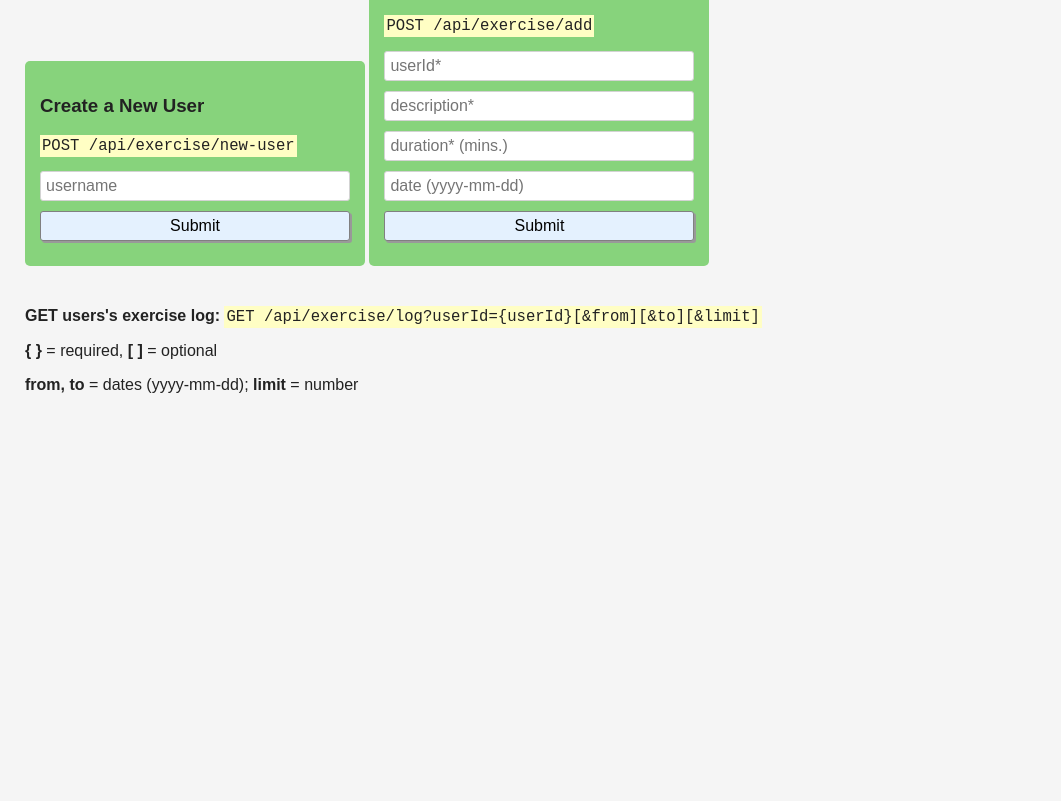
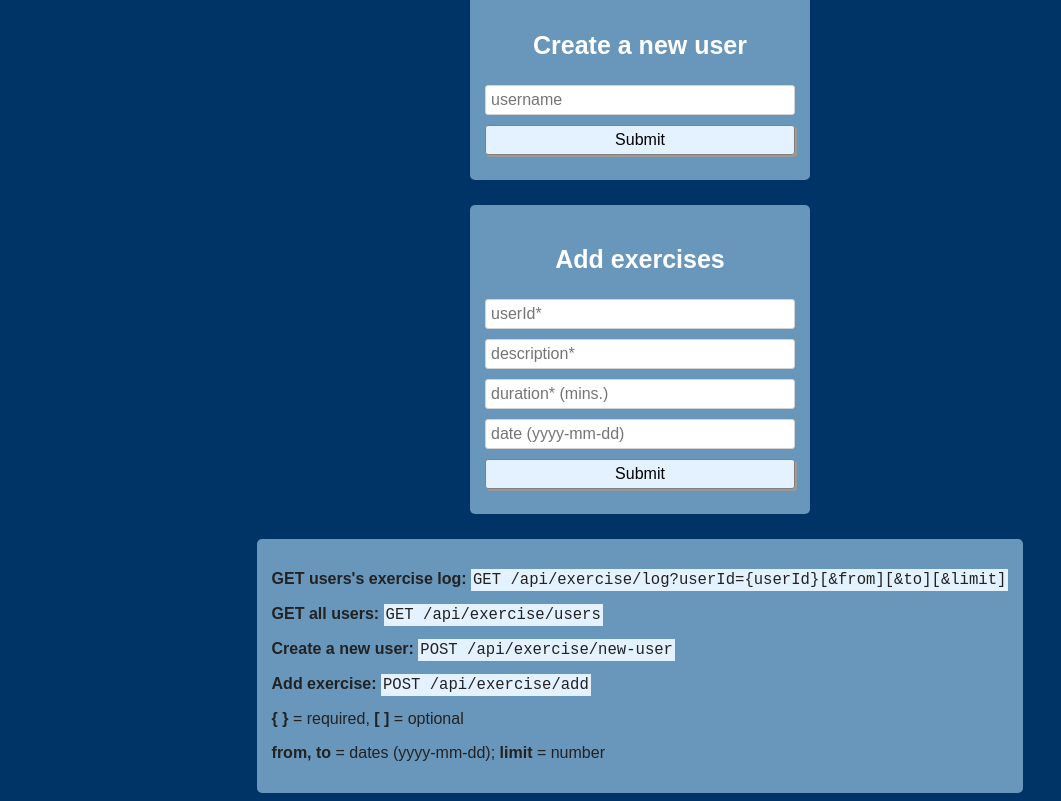
Before and after one commit to johnngo10/exercise-tracker, a website: page views/index.html in a window 1280 px wide. Shown: the part 142-943 px from the top of the page, without its empty margins (0-1061 px from the left). Before the commit the page ends 800 px from the top, so only its background shows below. Drawn offline with Linux system fonts and the light colour scheme; files that its build step writes are made by us from their sources.

Commit message:
updated styling

```diff
--- a/public/style.css
+++ b/public/style.css
@@ -3,15 +3,28 @@
 }
 
 body {
-  font-family:sans-serif;
-  margin: 25px;
+  font-family: sans-serif;
+  /* margin: 25px; */
   color: #222;
-  background-color: #f5f5f5;
+  background-color: #003366;
+}
+
+.container {
+  display: flex;
+  flex-direction: column;
+  justify-content: center;
+  align-items: center;
 }
 
 h1 {
   font-weight: bold;
+  color: white;
+  font-size: 50px;
+}
 
+h3 {
+  font-size: 25px;
+  color: white;
 }
 
 p {
@@ -21,11 +34,12 @@ p {
 form {
   margin-bottom: 25px;
   padding: 15px;
-  background-color: #87D37C;
+  background-color: #6897bb;
   display: inline-block;
   width: 100%;
   max-width: 340px;
   border-radius: 5px;
+  text-align: center;
 }
 
 input {
@@ -38,22 +52,28 @@ input {
   font-size: 16px;
 }
 
-input[type=submit] {
+input[type='submit'] {
   font-size: 16px;
   border-radius: 3px;
-  background-color: #E4F1FE;
+  background-color: #e4f1fe;
   border: 1px solid grey;
   box-shadow: 2px 2px #999;
   cursor: pointer;
 }
 
-input[type=submit]:hover {
-  background-color: #FFFEC4;
+input[type='submit']:hover {
+  background-color: #bbdaf9;
 }
 
 code {
   font-family: monospace;
   font-size: 1.2em;
-  background-color: #FFFEC4;
+  background-color: #e4f1fe;
   padding: 2px;
 }
+
+.info {
+  background-color: #6897bb;
+  padding: 15px;
+  border-radius: 5px;
+}
--- a/views/index.html
+++ b/views/index.html
@@ -1,34 +1,72 @@
 <!DOCTYPE html>
 <html>
-
   <head>
-      <title>Exercise Tracker</title>
-      <link href="https://fonts.googleapis.com/css?family=Roboto" rel="stylesheet" type="text/css">
-      <link href="style.css" rel="stylesheet" type="text/css">
+    <title>Exercise Tracker REST API</title>
+    <link
+      href="https://fonts.googleapis.com/css?family=Roboto"
+      rel="stylesheet"
+      type="text/css"
+    />
+    <link href="style.css" rel="stylesheet" type="text/css" />
   </head>
 
   <body>
     <div class="container">
-         <h1>Exercise tracker</h1>
+      <h1>Exercise Tracker REST API</h1>
       <form action="/api/exercise/new-user" method="post">
-            <h3>Create a New User</h3>
-            <p><code>POST /api/exercise/new-user</code></p>
-            <input id="uname" type="text" name="username" placeholder="username">
-            <input type="submit" value="Submit">
+        <h3>Create a new user</h3>
+        <input id="uname" type="text" name="username" placeholder="username" />
+        <input type="submit" value="Submit" />
       </form>
       <form action="/api/exercise/add" method="post">
         <h3>Add exercises</h3>
-            <p><code>POST /api/exercise/add</code></p>
-            <input id="uid" type="text" name="userId" placeholder="userId*">
-            <input id="desc" type="text" name="description" placeholder="description*">
-            <input id="dur" type="text" name="duration" placeholder="duration* (mins.)">
-            <input id="dat" type="text" name="date" placeholder="date (yyyy-mm-dd)">
-            <input type="submit" value="Submit">
+        <input id="uid" type="text" name="userId" placeholder="userId*" />
+        <input
+          id="desc"
+          type="text"
+          name="description"
+          placeholder="description*"
+        />
+        <input
+          id="dur"
+          type="text"
+          name="duration"
+          placeholder="duration* (mins.)"
+        />
+        <input
+          id="dat"
+          type="text"
+          name="date"
+          placeholder="date (yyyy-mm-dd)"
+        />
+        <input type="submit" value="Submit" />
       </form>
-          <p><strong>GET users's exercise log: </strong><code>GET /api/exercise/log?userId={userId}[&amp;from][&amp;to][&amp;limit]</code></p>
+      <div class="info">
+        <p>
+          <strong>GET users's exercise log: </strong
+          ><code
+            >GET
+            /api/exercise/log?userId={userId}[&amp;from][&amp;to][&amp;limit]</code
+          >
+        </p>
+        <p>
+          <strong>GET all users: </strong>
+          <code>GET /api/exercise/users</code>
+        </p>
+        <p>
+          <strong>Create a new user: </strong>
+          <code>POST /api/exercise/new-user</code>
+        </p>
+        <p>
+          <strong>Add exercise: </strong>
+          <code>POST /api/exercise/add</code>
+        </p>
         <p><strong>{ }</strong> = required, <strong>[ ]</strong> = optional</p>
-          <p><strong>from, to</strong> = dates (yyyy-mm-dd); <strong>limit</strong> = number</p>
+        <p>
+          <strong>from, to</strong> = dates (yyyy-mm-dd);
+          <strong>limit</strong> = number
+        </p>
+      </div>
     </div>
   </body>
-
 </html>
```
Lines whose indentation alone changed are shown as unchanged.
